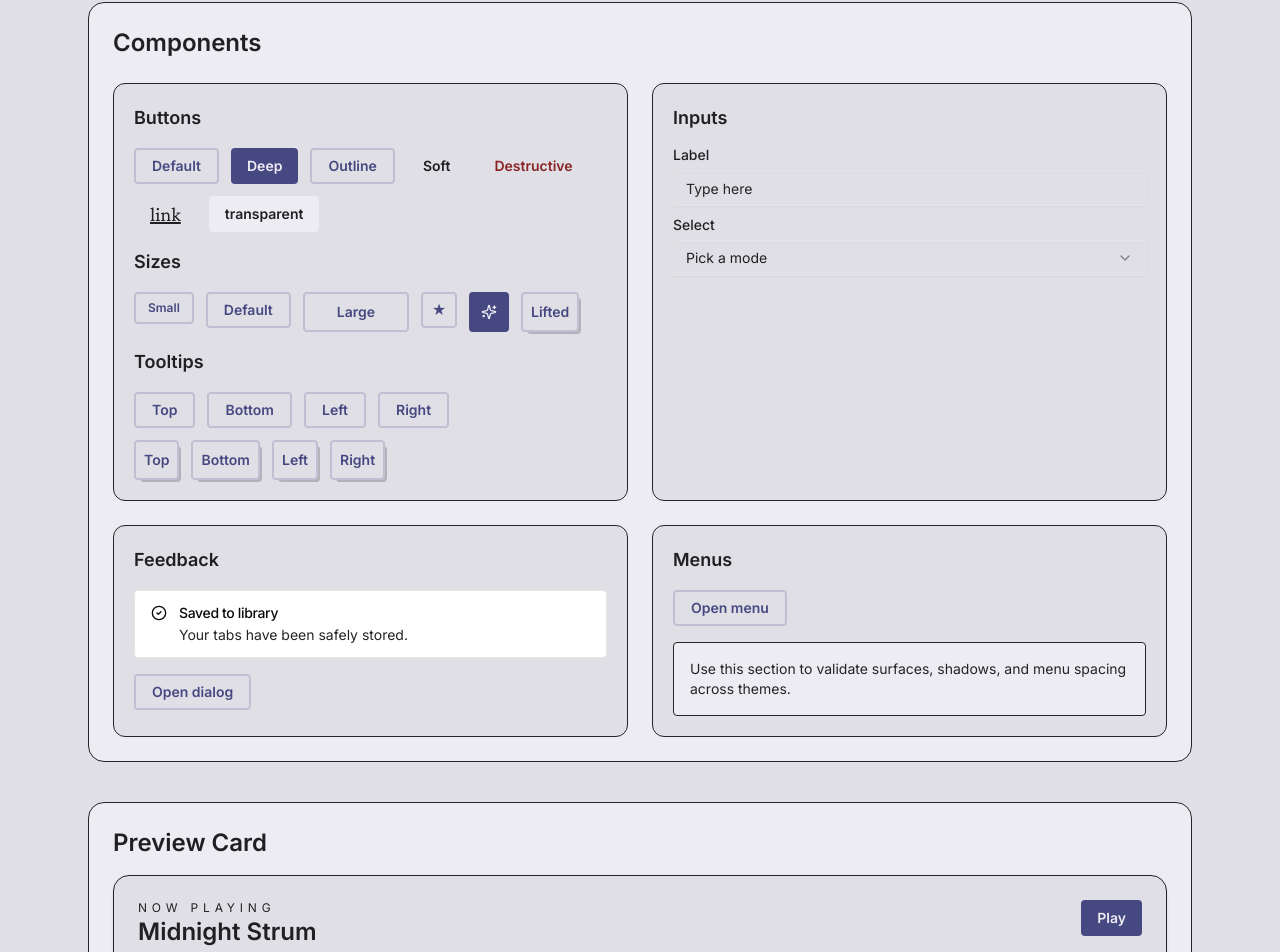
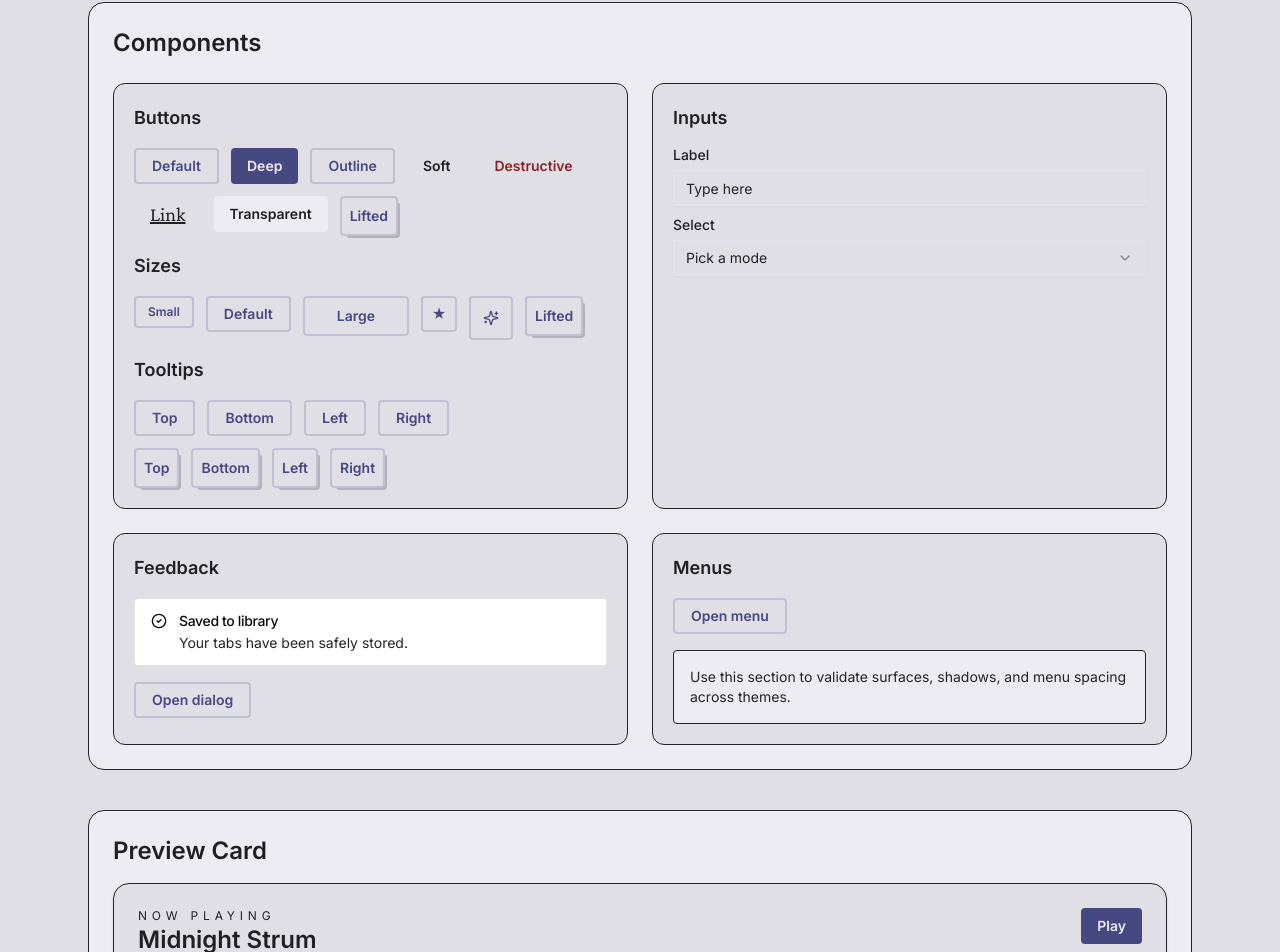
Before and after one commit to Zepyyy/Tabasco, a React (Vite) app: page /design-system in a window 1280 px wide. Shown: the part 1892-2844 px from the top of the page. Built offline with nearby package versions, Linux system fonts and the light colour scheme; a web font is replaced by a local one.

Commit message:
Fix tooltip no default side Fix lockedTooltip not centered Fix wrong border Fix Destructive variant ugly red

```diff
--- a/src/components/DesignSystemPage.tsx
+++ b/src/components/DesignSystemPage.tsx
@@ -281,8 +281,11 @@ export default function DesignSystemPage() {
 								<Button variant="outline">Outline</Button>
 								<Button variant="soft">Soft</Button>
 								<Button variant="destructive">Destructive</Button>
-								<Button variant="link">link</Button>
-								<Button variant="transparent">transparent</Button>
+								<Button variant="link">Link</Button>
+								<Button variant="transparent">Transparent</Button>
+								<Button lifted size="lifted">
+									Lifted
+								</Button>
 							</div>
 							<h3 className="text-lg font-semibold">Sizes</h3>
 							<div className="flex flex-wrap items-center gap-3">
@@ -290,7 +293,7 @@ export default function DesignSystemPage() {
 								<Button size="default">Default</Button>
 								<Button size="lg">Large</Button>
 								<Button size="icon">★</Button>
-								<Button size="bigIcon" variant="deep">
+								<Button size="bigIcon">
 									<Sparkles className="h-4 w-4" />
 								</Button>
 								<Button size="lifted" lifted>
--- a/src/components/Gui.tsx
+++ b/src/components/Gui.tsx
@@ -41,7 +41,7 @@ export default function Gui() {
 
 	const LockedTooltip = () => (
 		<span
-			className={`absolute right-full mr-3 top-1/2 -translate-y-1/2 whitespace-nowrap rounded-lg bg-foreground/70 px-2 py-1 text-xs font-semibold text-background shadow-sm transition-opacity duration-200 font-Bricolage ${
+			className={`absolute right-full mt-0.5 mr-3 top-1/2 -translate-y-1/2 whitespace-nowrap rounded-lg bg-foreground/70 px-2 py-1 text-xs font-semibold text-background shadow-sm transition-opacity duration-200 font-Bricolage ${
 				showText ? "opacity-100" : "opacity-0 pointer-events-none"
 			}`}
 		>
@@ -81,7 +81,7 @@ export default function Gui() {
 							size="lifted"
 							tooltip={locked ? "Unlock editing" : "Lock editing"}
 							lifted
-							className={`${locked ? "bg-primary! text-primary-foreground!" : ""} ${showText ? "[&_svg]:animate-wiggle-once" : ""}`}
+							className={`${locked ? "bg-primary! text-primary-foreground! border-transparent hover:bg-primary/85!" : ""} ${showText ? "[&_svg]:animate-wiggle-once" : ""}`}
 							aria-label={locked ? "Unlock editing" : "Lock editing"}
 						>
 							{locked ? <Lock /> : <LockOpen />}
--- a/src/components/ui/button.tsx
+++ b/src/components/ui/button.tsx
@@ -25,7 +25,7 @@ const Button = React.forwardRef<HTMLButtonElement, ButtonProps>(
 			asChild = false,
 			lifted = false,
 			tooltip,
-			tooltipSide,
+			tooltipSide = "left",
 			children,
 			disabled,
 			...props
--- a/src/components/ui/buttonVariants.tsx
+++ b/src/components/ui/buttonVariants.tsx
@@ -7,9 +7,9 @@ const buttonVariants = cva(
 			variant: {
 				default:
 					"bg-background text-primary border-2 border-secondary dark:bg-background dark:text-primary-foreground hover:border-transparent hover:bg-secondary",
-				deep: "bg-primary text-primary-foreground border-none hover:border-none hover:bg-primary/80",
+				deep: "bg-primary text-primary-foreground border-none hover:border-transparent hover:bg-primary/80",
 				destructive:
-					"hover:bg-danger-900 hover:text-danger-000 text-danger-000 border-none bg-background hover:border-transparent",
+					"hover:bg-danger-000 hover:text-danger-900 text-danger-000 border-none bg-background hover:border-transparent",
 				soft: "bg-background text-foreground hover:bg-background-light border-none hover:border-none",
 				outline:
 					"bg-background text-primary border-2 border-secondary dark:bg-background dark:text-primary-foreground hover:border-transparent hover:bg-primary/20",
```
